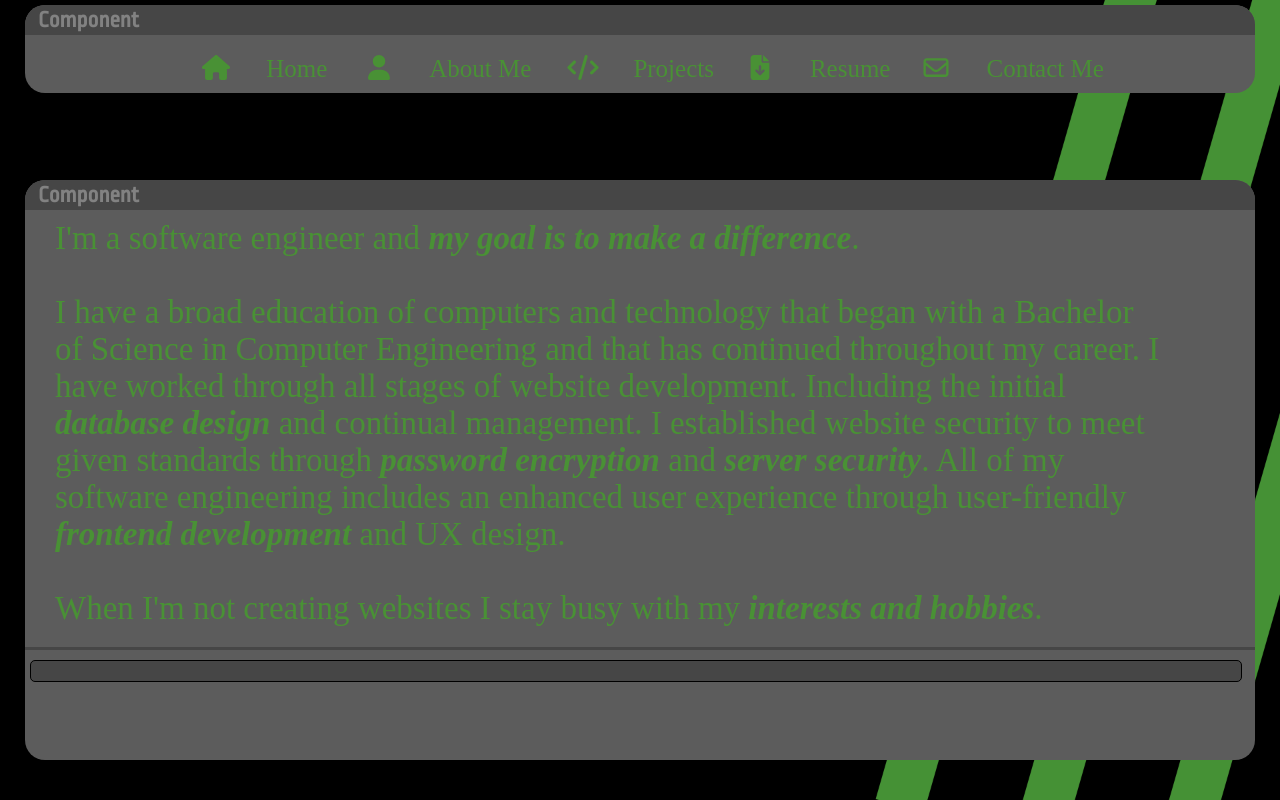
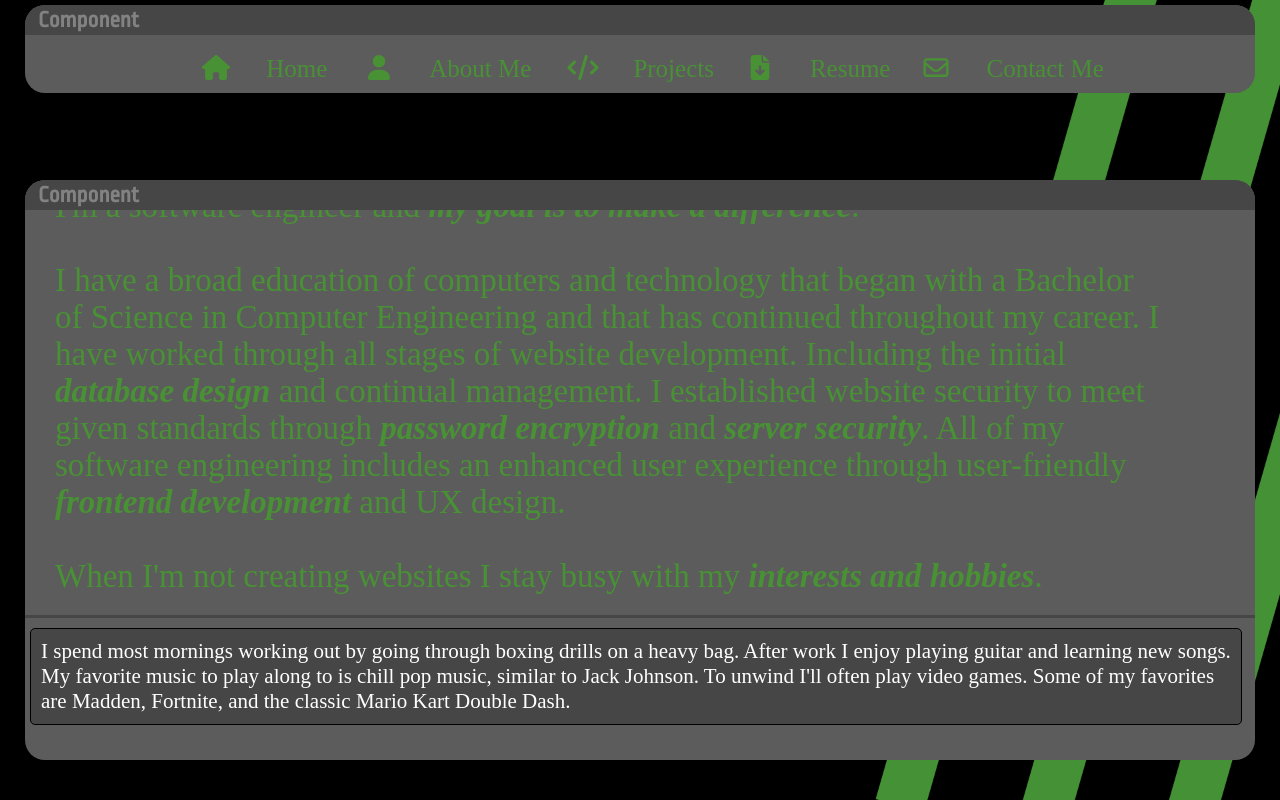
Before and after one commit to spencercheney/portfolio, a Next.js app: page /aboutMe in a window 1280 px wide. Both pictures are taken after a click on the element "interests and hobbies". Built offline with nearby package versions, Linux system fonts and the light colour scheme; a web font is replaced by a local one.

Commit message:
added interests and hobbies

```diff
--- a/app/(toast_container)/aboutMe/page.js
+++ b/app/(toast_container)/aboutMe/page.js
@@ -66,7 +66,8 @@ export default function main() {
       case "interests and hobbies":
         setInfo(
           <div>
-
+            I spend most mornings working out by going through boxing drills on a heavy bag. After work I enjoy playing guitar and learning new songs. My favorite music to play along to is chill pop music,
+            similar to Jack Johnson. To unwind I'll often play video games. Some of my favorites are Madden, Fortnite, and the classic Mario Kart Double Dash.
           </div>
         )
         break
--- a/styles/about_me.module.css
+++ b/styles/about_me.module.css
@@ -58,7 +58,7 @@
   height: 600px;
 }
 
-@media (max-width:1740px) {
+@media (max-width:1932px) {
   .text {
     font-size: 25px;
   }
@@ -103,7 +103,7 @@
   }
 }
 
-@media (max-width:1117px) {
+@media (max-width:1200px) {
   .text {
     font-size: 25px;
   }
@@ -113,7 +113,7 @@
   }
 }
 
-@media (max-width:686px), ((max-width:1117px) and (max-height:945px)) {
+@media (max-width:720px), ((max-width:1117px) and (max-height:945px)) {
   .text {
     width: calc(100% - 60px);
     top: auto;
```
